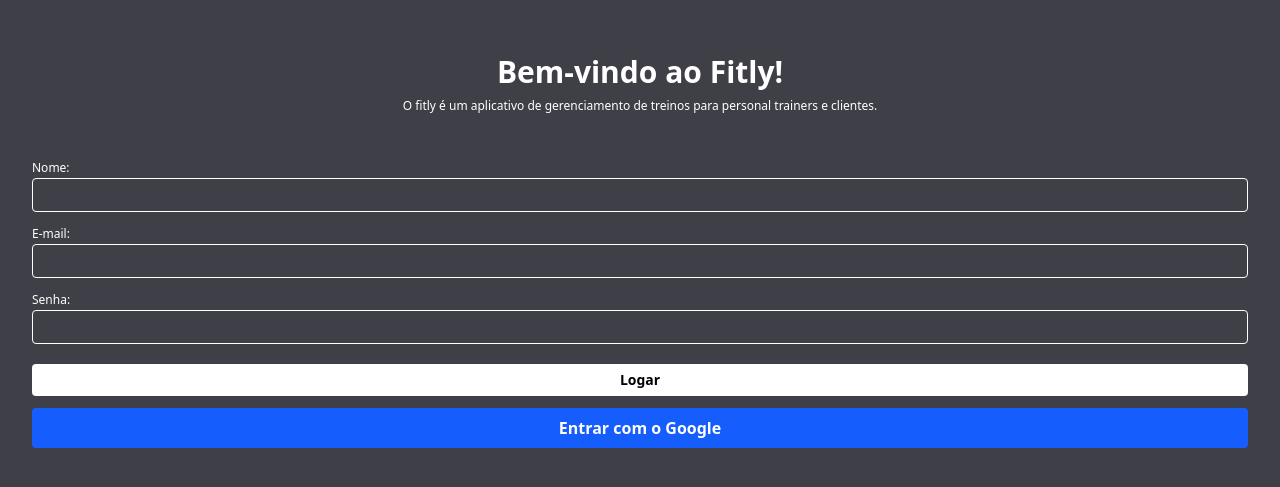
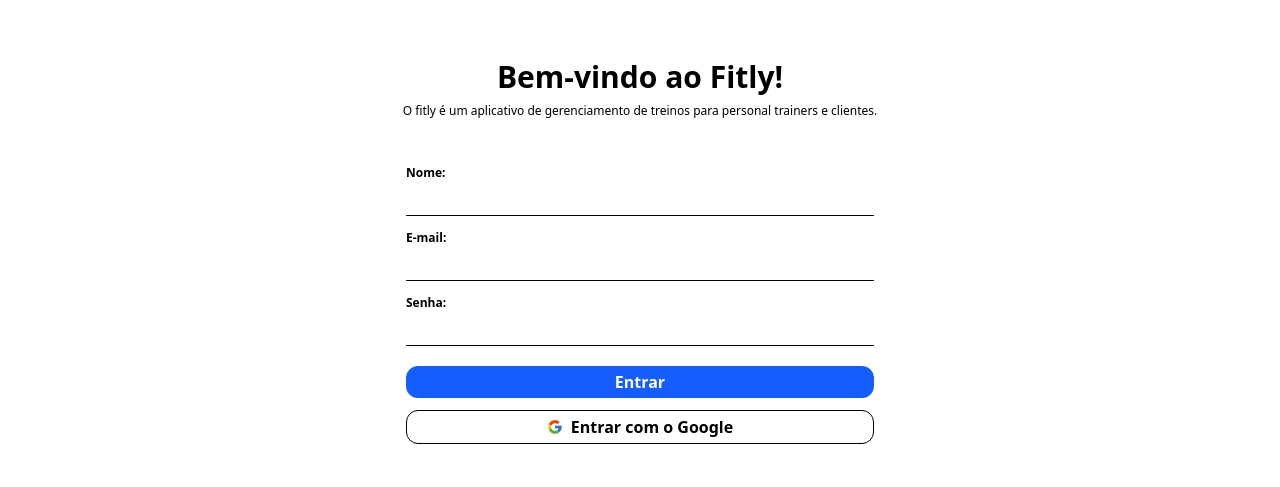
Before and after one commit to pedroLima019/Fitly, a Next.js app in the folder my-app/: page / in a window 1280 px wide. Shown: the part 133-620 px from the top of the page. Built offline with nearby package versions, Linux system fonts and the light colour scheme; no server answers.

Commit message:
style: adjusted colors

```diff
--- a/my-app/package.json
+++ b/my-app/package.json
@@ -12,7 +12,8 @@
     "next": "16.1.6",
     "next-auth": "^4.24.13",
     "react": "19.2.3",
-    "react-dom": "19.2.3"
+    "react-dom": "19.2.3",
+    "react-icons": "^5.5.0"
   },
   "devDependencies": {
     "@tailwindcss/postcss": "^4",
--- a/my-app/src/app/_components/ButtonForm.tsx
+++ b/my-app/src/app/_components/ButtonForm.tsx
@@ -1,6 +1,6 @@
 export default function ButtonForm(Porps: { text: string }) {
   return (
-    <button className="bg-white w-full text-black text-sm font-semibold p-1.5 rounded hover:bg-gray-200 ">
+    <button className="bg-blue-600 hover:bg-blue-700 text-white font-semibold p-1 rounded-xl w-full">
       {Porps.text}
     </button>
   );
--- a/my-app/src/app/dashboard/aluno/page.tsx
+++ b/my-app/src/app/dashboard/aluno/page.tsx
@@ -19,10 +19,10 @@
   }
 
   return (
-    <main className="bg-zinc-700 w-full h-dvh p-8">
+    <main className="bg-white  w-full h-dvh p-8">
       <div className="container mx-auto">
         <div className="flex justify-between items-center mb-8">
-          <h1 className="text-white text-3xl font-bold">Dashboard - Aluno</h1>
+          <h1 className="text-black text-3xl font-bold">Dashboard - Aluno</h1>
           <button
             onClick={() => signOut()}
             className="bg-red-600 hover:bg-red-700 text-white font-bold py-2 px-4 rounded"
@@ -34,7 +34,6 @@
         <div className="bg-zinc-800 rounded-lg p-6 text-white">
           <p className="mb-4">Bem-vindo, {session.user?.name}!</p>
           <p>Email: {session.user?.email}</p>
-          {/* Adicione aqui o conteúdo específico do aluno */}
         </div>
       </div>
     </main>
--- a/my-app/src/app/dashboard/personal/page.tsx
+++ b/my-app/src/app/dashboard/personal/page.tsx
@@ -0,0 +1,43 @@
+"use client";
+
+import { signOut, useSession } from "next-auth/react";
+import { useRouter } from "next/navigation";
+import { useEffect } from "react";
+
+export default function PersonalDashboard() {
+  const { data: session, status } = useSession();
+  const router = useRouter();
+
+  useEffect(() => {
+    if (status === "unauthenticated") {
+      router.push("/");
+    }
+  }, [status, router]);
+
+  if (status === "loading" || !session) {
+    return <p className="text-white">Carregando...</p>;
+  }
+
+  return (
+    <main className="bg-white w-full h-dvh p-8">
+      <div className="container mx-auto">
+        <div className="flex justify-between items-center mb-8">
+          <h1 className="text-black text-3xl font-bold">
+            Dashboard - Personal Trainer
+          </h1>
+          <button
+            onClick={() => signOut()}
+            className="bg-red-600 hover:bg-red-700 text-white font-bold py-2 px-4 rounded"
+          >
+            Sair
+          </button>
+        </div>
+
+        <div className="bg-zinc-800 rounded-lg p-6 text-white">
+          <p className="mb-4">Bem-vindo, {session.user?.name}!</p>
+          <p>Email: {session.user?.email}</p>
+        </div>
+      </div>
+    </main>
+  );
+}
--- a/my-app/src/app/onboarding/page.tsx
+++ b/my-app/src/app/onboarding/page.tsx
@@ -10,7 +10,7 @@
   const [loading, setLoading] = useState(false);
 
   if (status === "loading") {
-    return <p className="text-white">Carregando...</p>;
+    return <p className="text-black">Carregando...</p>;
   }
 
   if (status === "unauthenticated") {
@@ -21,14 +21,12 @@
   const handleSelectRole = async (userType: "personal" | "aluno") => {
     setLoading(true);
     try {
-      // Aqui você faria uma chamada para salvar o tipo de usuário no banco de dados
       await fetch("/api/auth/set-user-type", {
         method: "POST",
         headers: { "Content-Type": "application/json" },
         body: JSON.stringify({ userType }),
       });
 
-      // Redireciona para o dashboard correspondente
       if (userType === "personal") {
         router.push("/dashboard/personal");
       } else {
@@ -41,13 +39,13 @@
   };
 
   return (
-    <main className="bg-zinc-700 w-full h-dvh flex flex-col items-center justify-center">
+    <main className="bg-white w-full h-dvh flex flex-col items-center justify-center">
       <div className="container mx-auto px-4 py-8 space-y-6 max-w-md">
         <div className="text-center">
-          <h1 className="text-white text-3xl font-bold mb-2">
+          <h1 className="text-black text-3xl font-bold mb-2">
             Bem-vindo, {session?.user?.name}!
           </h1>
-          <p className="text-white text-sm">
+          <p className="text-black text-sm">
             Selecione qual tipo de usuário você é:
           </p>
         </div>
@@ -56,16 +54,16 @@
           <button
             onClick={() => handleSelectRole("personal")}
             disabled={loading}
-            className="w-full bg-green-600 hover:bg-green-700 text-white font-bold py-3 px-4 rounded transition disabled:opacity-50"
+            className="w-full bg-green-600 hover:bg-green-700 text-white font-semibold p-2 rounded-xl transition disabled:opacity-50"
           >
-            👨‍🏫 Personal Trainer
+            Sou Personal Trainer
           </button>
           <button
             onClick={() => handleSelectRole("aluno")}
             disabled={loading}
-            className="w-full bg-blue-600 hover:bg-blue-700 text-white font-bold py-3 px-4 rounded transition disabled:opacity-50"
+            className="w-full bg-blue-600 hover:bg-blue-700 text-white font-semibold p-2 rounded-xl transition disabled:opacity-50"
           >
-            💪 Aluno
+            Sou Aluno
           </button>
         </div>
       </div>
--- a/my-app/src/app/page.tsx
+++ b/my-app/src/app/page.tsx
@@ -4,6 +4,7 @@
 import ButtonForm from "./_components/ButtonForm";
 import { useSession, signIn } from "next-auth/react";
 import { useRouter } from "next/navigation";
+import { FcGoogle } from "react-icons/fc";
 
 export default function Home() {
   const { data: session, status } = useSession();
@@ -27,52 +28,56 @@
 
   if (status === "loading") {
     return (
-      <main className="bg-zinc-700 w-full h-dvh flex flex-col items-center justify-center">
+      <main className="bg-white  w-full h-dvh flex flex-col items-center justify-center">
         <p className="text-white">Carregando...</p>
       </main>
     );
   }
 
   return (
-    <main className="bg-zinc-700 w-full h-dvh flex flex-col items-center justify-center">
+    <main className="bg-white w-full h-dvh flex flex-col items-center justify-center">
       <div className="container mx-auto px-4 py-8 space-y-2">
-        <h1 className="text-center text-white text-3xl font-bold">
+        <h1 className="text-center text-black text-3xl font-bold">
           Bem-vindo ao Fitly!
         </h1>
-        <p className="text-white text-center text-xs">
+        <p className="text-black text-center text-xs">
           O fitly é um aplicativo de gerenciamento de treinos para personal
           trainers e clientes.
         </p>
 
-        <form className="container mx-auto px-4 py-8 space-y-3">
+        <form className="md:w-125 container mx-auto px-4 py-8 space-y-3">
           <div>
-            <label className="text-white text-xs">Nome:</label>
+            <label className="text-black text-xs font-semibold">Nome:</label>
             <input
               type="text"
-              className="border text-white rounded px-2 py-1 w-full mb-2"
+              className=" text-black border-b   outline-0 px-2 py-1 w-full mb-2"
               disabled
+              required
             />
 
-            <label className="text-white text-xs">E-mail:</label>
+            <label className="text-black text-xs font-semibold">E-mail:</label>
             <input
               type="text"
-              className="border text-white rounded px-2 py-1 w-full mb-2"
+              className=" text-black border-b   outline-0 px-2 py-1 w-full mb-2"
               disabled
+              required
             />
 
-            <label className="text-white text-xs">Senha:</label>
+            <label className="text-black text-xs font-semibold">Senha:</label>
             <input
               type="text"
-              className="border text-white rounded px-2 py-1 w-full mb-2"
+              className=" text-black border-b  px-2 py-1 w-full mb-2"
               disabled
+              required
             />
           </div>
-          <ButtonForm text="Logar" />
+          <ButtonForm text="Entrar" />
           <button
             type="button"
             onClick={handleGoogleLogin}
-            className="bg-blue-600 hover:bg-blue-700 text-white font-bold py-2 px-4 rounded w-full"
+            className="border border-black   transition-all duration-300 text-black font-semibold p-1 rounded-xl w-full flex items-center justify-center gap-2 hover:bg-zinc-200  hover:border-zinc-200"
           >
+            <FcGoogle />
             Entrar com o Google
           </button>
         </form>
```
Also changed, not shown: 1 other file (tests, documents, lock files or other folders).
